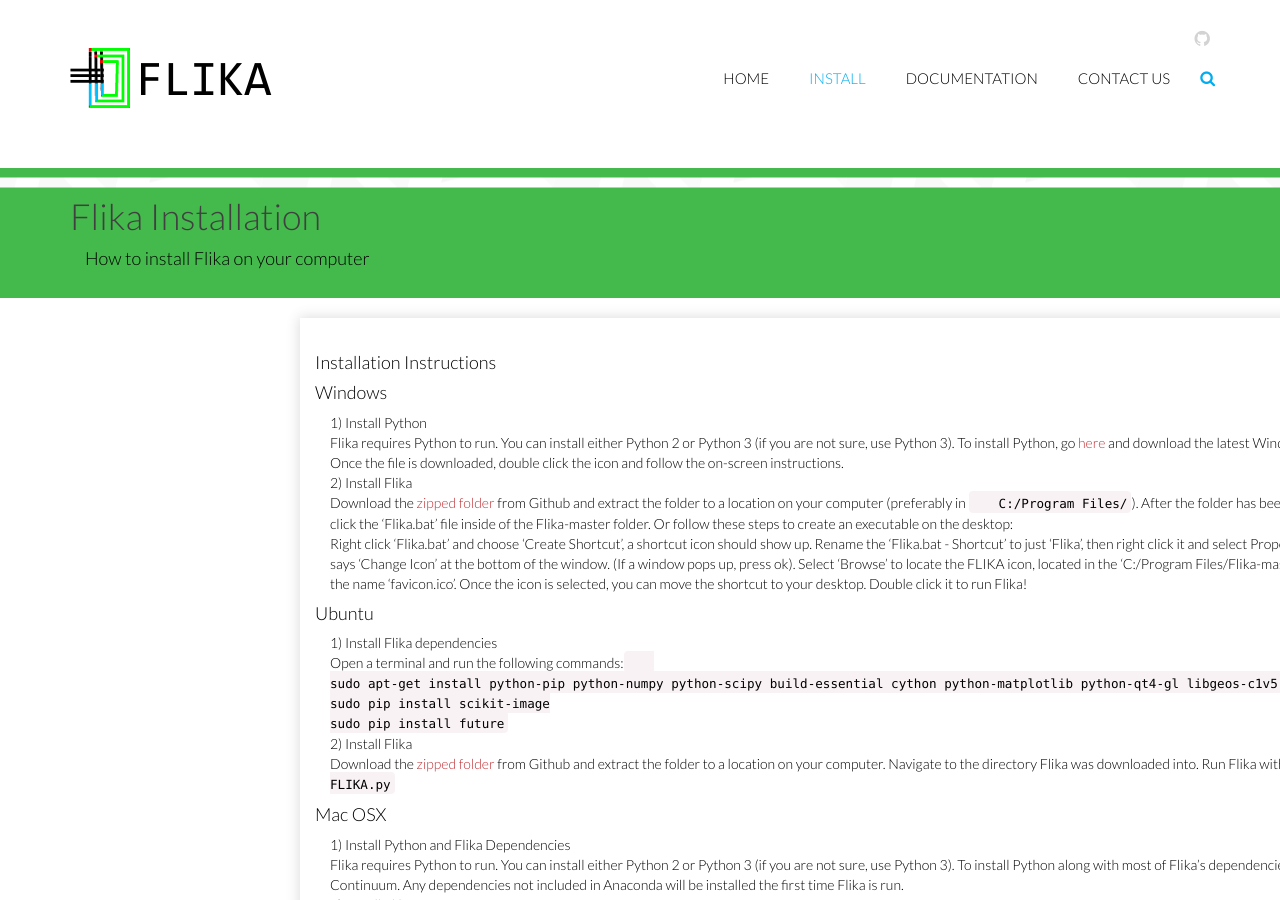
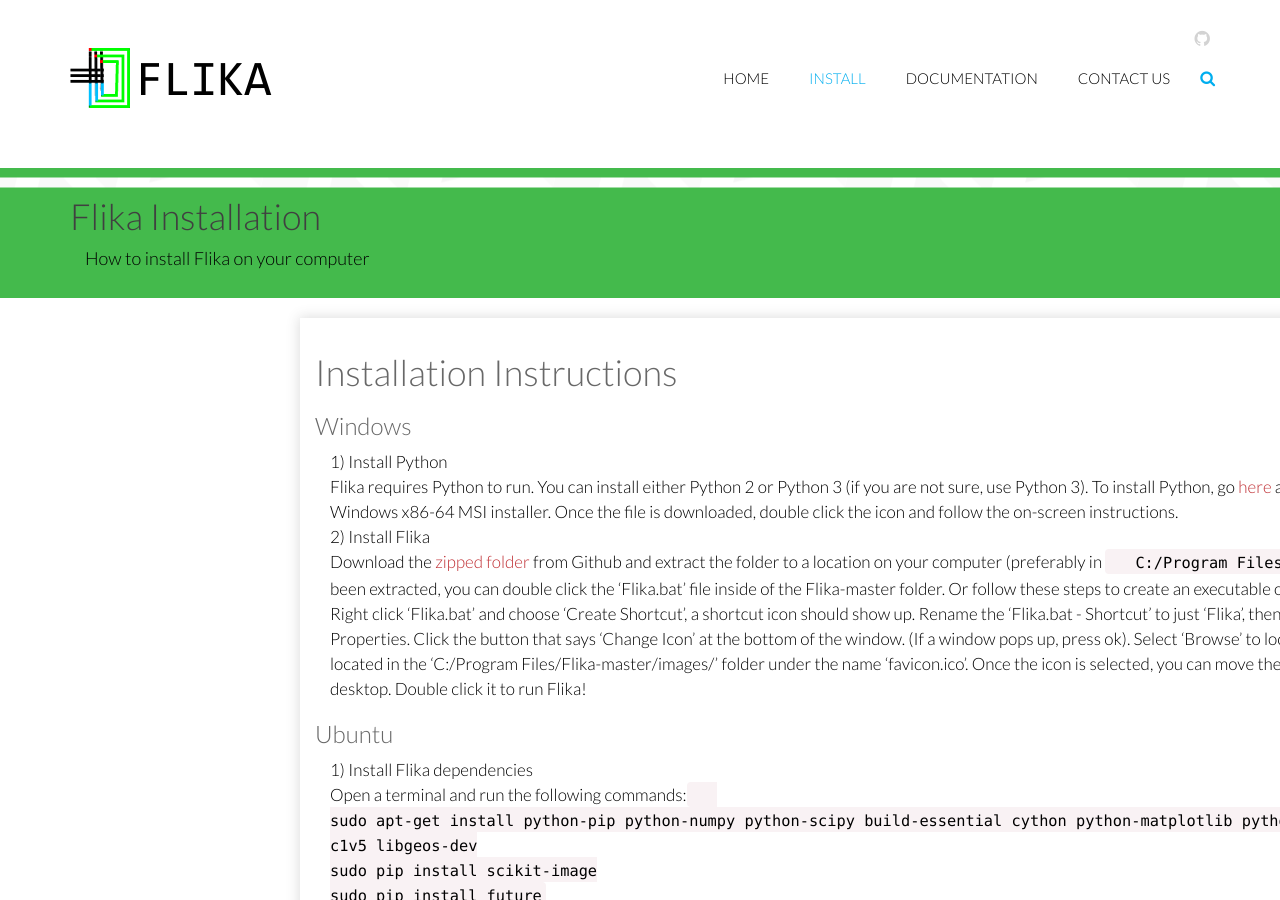
Before and after one commit to flika-org/flika-org.github.io, a Jekyll site: the page built from install.html, in a window 1280 px wide. Built offline with Jekyll 4.4.1, drawn with Linux system fonts in a browser that asks for light colours; nearby versions of some CDN libraries; library files that are not in the unit come from our copies.

Commit message:
bigger text

```diff
--- a/install.html
+++ b/install.html
@@ -8,9 +8,9 @@
 	<div tabindex="-1" id="notebook" class="border-box-sizing">
 	  <div class="container" style="margin-left:300px" id="notebook-container">
 
-<h3 id="installation-instructions">Installation Instructions</h3>
+<h1 id="installation-instructions">Installation Instructions</h1>
 
-<h4 id="windows">Windows</h4>
+<h2 id="windows">Windows</h2>
 <p>1) Install Python</p>
 
 <p>Flika requires Python to run.  You can install either Python 2 or Python 3 (if you are not sure, use Python 3). To install Python, go <a href="https://www.python.org/downloads/windows/">here</a> and download the latest Windows x86-64 MSI installer.  Once the file is downloaded, double click the icon and follow the on-screen instructions.</p>
@@ -21,11 +21,10 @@
 
 <p>Right click ‘Flika.bat’ and choose ‘Create Shortcut’, a shortcut icon should show up. Rename the ‘Flika.bat - Shortcut’ to just ‘Flika’, then right click it and select Properties. Click the button that says ‘Change Icon’ at the bottom of the window. (If a window pops up, press ok). Select ‘Browse’ to locate the FLIKA icon, located in the ‘C:/Program Files/Flika-master/images/’ folder under the name ‘favicon.ico’. Once the icon is selected, you can move the shortcut to your desktop. Double click it to run Flika!</p>
 
-<h4 id="ubuntu">Ubuntu</h4>
+<h2 id="ubuntu">Ubuntu</h2>
 <p>1) Install Flika dependencies</p>
 
-<p>Open a terminal and run the following commands:
-<code class="highlighter-rouge">
+<p>Open a terminal and run the following commands:<code class="highlighter-rouge">
 sudo apt-get install python-pip python-numpy python-scipy build-essential cython python-matplotlib python-qt4-gl libgeos-c1v5 libgeos-dev
 sudo pip install scikit-image
 sudo pip install future
@@ -36,7 +35,7 @@
 <p>Download the <a href="https://github.com/kyleellefsen/Flika/archive/master.zip">zipped folder</a> from Github and extract the folder to a location on your computer.  Navigate to the directory Flika was downloaded into.  Run Flika with the command
 <code class="highlighter-rouge">python FLIKA.py</code></p>
 
-<h4 id="mac-osx">Mac OSX</h4>
+<h2 id="mac-osx">Mac OSX</h2>
 
 <p>1) Install Python and Flika Dependencies</p>
 
```
Also changed, not shown: static/css/notebook.css.
